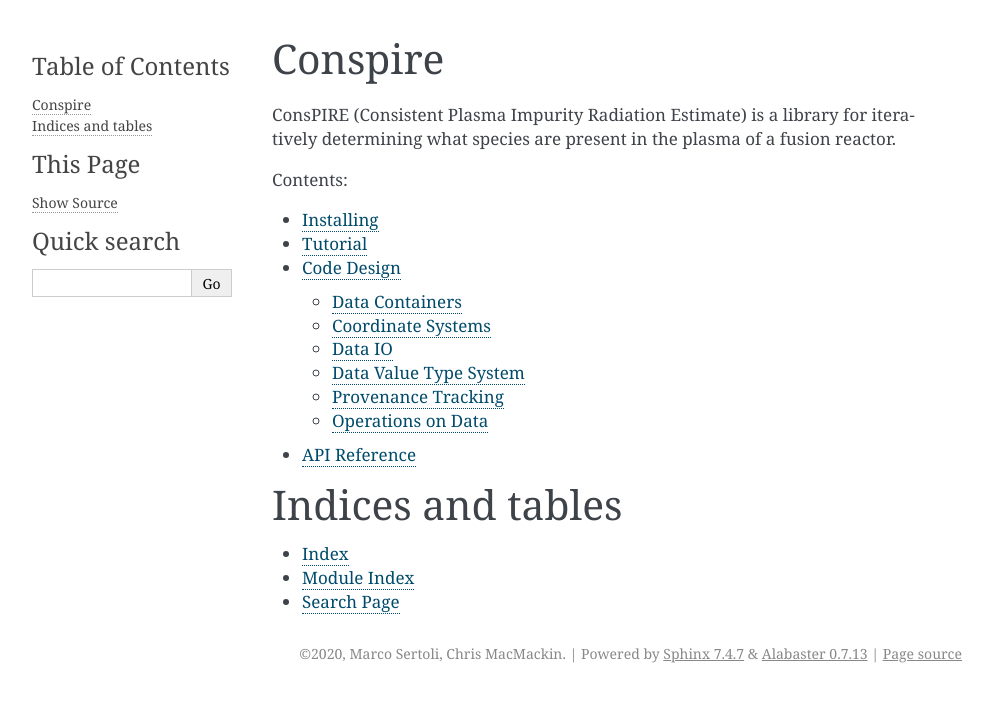
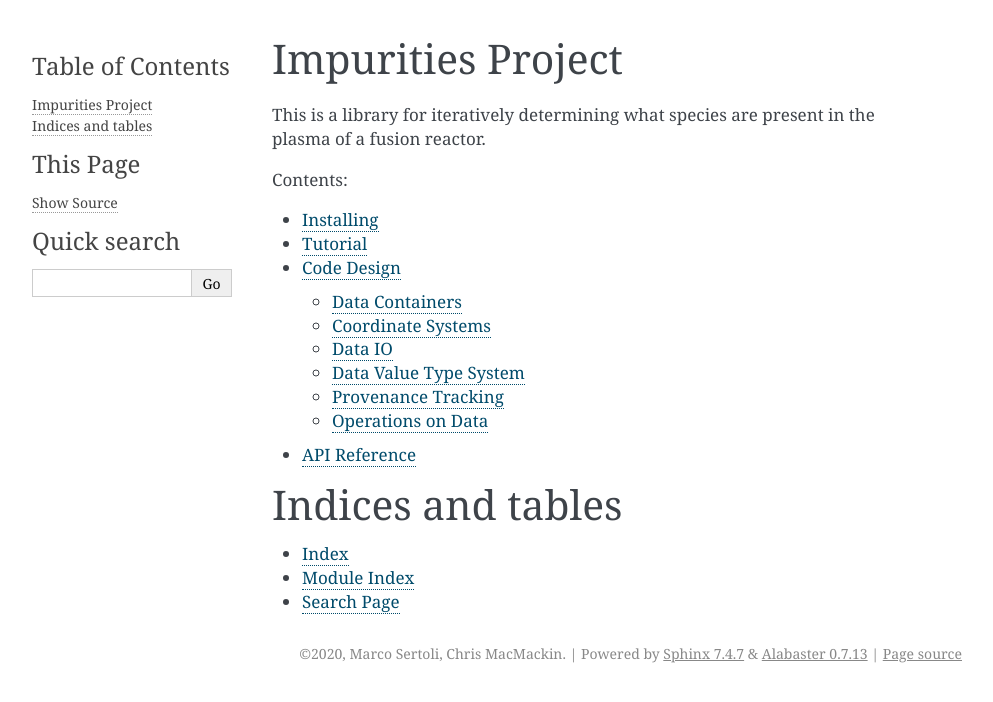
Before and after one commit to indica-mcf/Indica, a Sphinx documentation site: the page built from doc/index.rst, in a window 1280 px wide. Shown: the top 702 px of the page, without its empty margins (148-1141 px from the left). Built offline with Sphinx 7.4.7, drawn with Linux system fonts in a browser that asks for light colours.

```diff
--- a/doc/conf.py
+++ b/doc/conf.py
@@ -56,7 +56,7 @@ source_suffix = '.rst'
 master_doc = 'index'
 
 # General information about the project.
-project = 'conspire'
+project = 'impurities'
 copyright = '2020, Marco Sertoli, Chris MacMackin'
 author = 'Marco Sertoli, Chris MacMackin'
 
@@ -210,7 +210,7 @@ html_static_path = ['_static']
 #html_search_scorer = 'scorer.js'
 
 # Output file base name for HTML help builder.
-htmlhelp_basename = 'conspiredoc'
+htmlhelp_basename = 'impuritiesdoc'
 
 # -- Options for LaTeX output ---------------------------------------------
 
@@ -232,7 +232,7 @@ latex_elements = {
 # (source start file, target name, title,
 #  author, documentclass [howto, manual, or own class]).
 latex_documents = [
-    (master_doc, 'conspire.tex', 'conspire Documentation',
+    (master_doc, 'impurities.tex', 'impurities Documentation',
      'Marco Sertoli, Chris MacMackin', 'manual'),
 ]
 
@@ -262,7 +262,7 @@ latex_documents = [
 # One entry per manual page. List of tuples
 # (source start file, name, description, authors, manual section).
 man_pages = [
-    (master_doc, 'conspire', 'conspire Documentation',
+    (master_doc, 'impurities', 'impurities Documentation',
      [author], 1)
 ]
 
@@ -276,8 +276,8 @@ man_pages = [
 # (source start file, target name, title, author,
 #  dir menu entry, description, category)
 texinfo_documents = [
-    (master_doc, 'conspire', 'conspire Documentation',
-     author, 'conspire', 'One line description of project.',
+    (master_doc, 'impurities', 'impurities Documentation',
+     author, 'impurities', 'One line description of project.',
      'Miscellaneous'),
 ]
 
--- a/doc/index.rst
+++ b/doc/index.rst
@@ -3,12 +3,11 @@
    You can adapt this file completely to your liking, but it should at least
    contain the root `toctree` directive.
 
-Conspire
-========
+Impurities Project
+==================
 
-ConsPIRE (Consistent Plasma Impurity Radiation Estimate) is a library
-for iteratively determining what species are present in the plasma of
-a fusion reactor.
+This is a library for iteratively determining what species are present
+in the plasma of a fusion reactor.
 
 Contents:
 
```
Also changed, not shown: README.md (added, +4 -0 lines), .gitlab-ci.yml.
